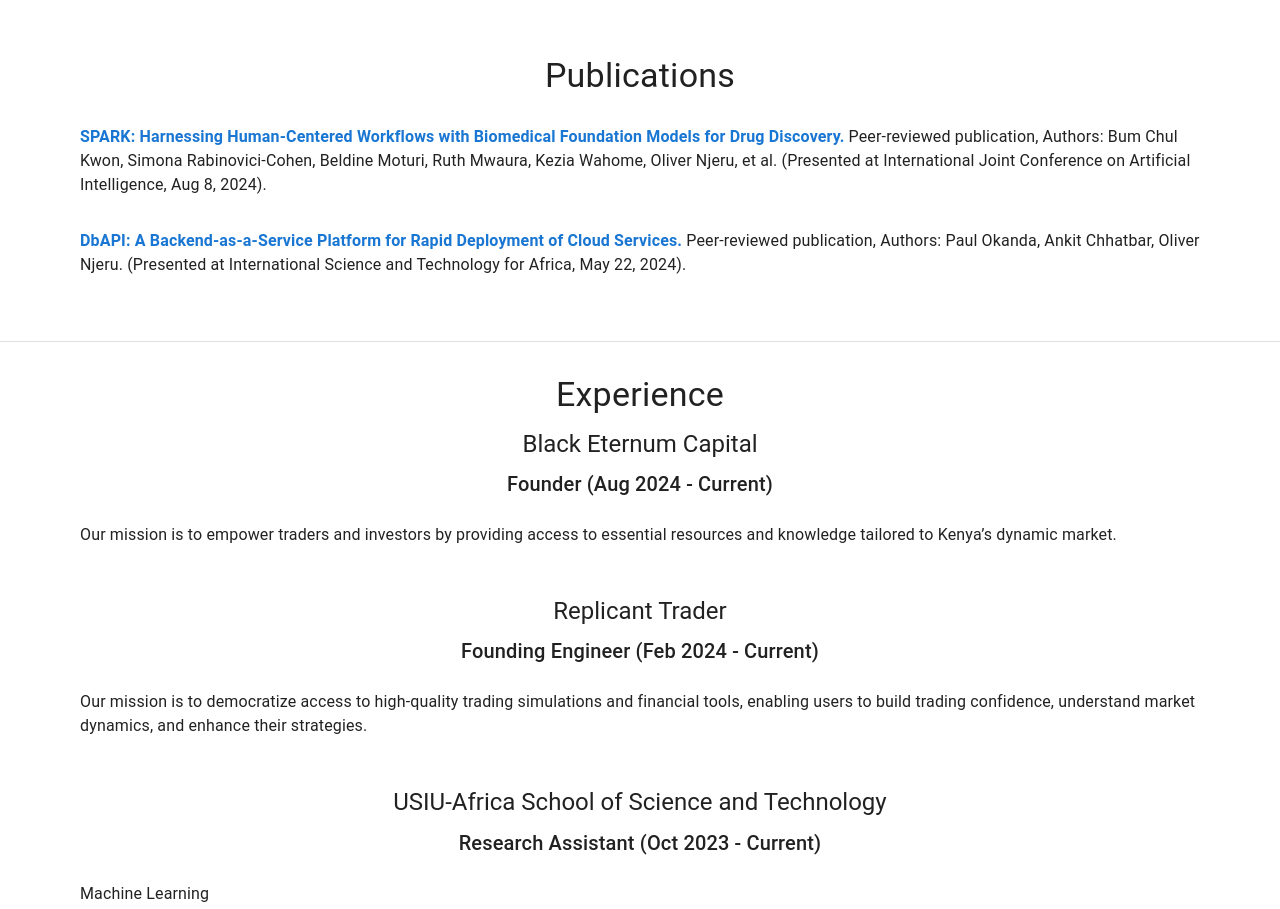
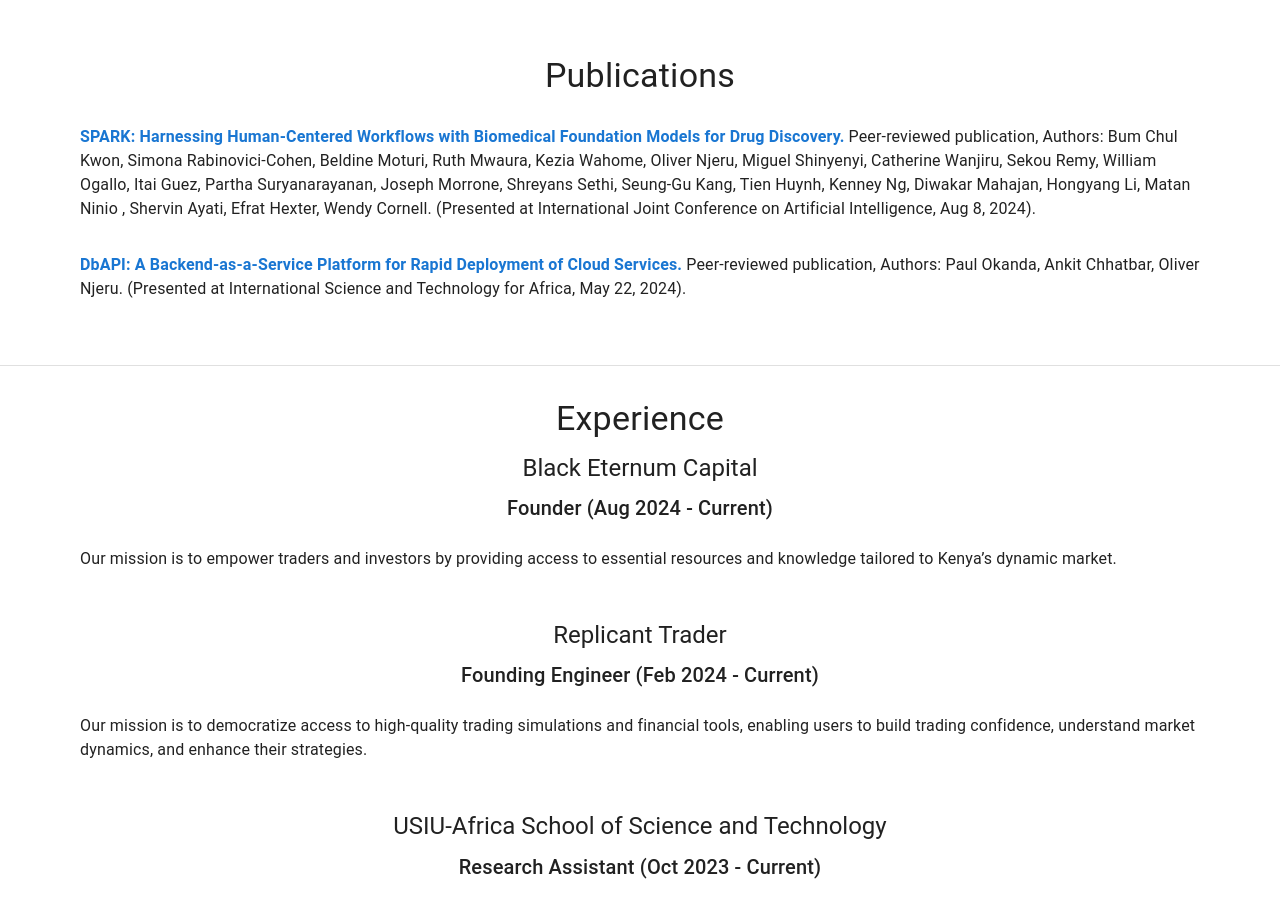
Before and after one commit to olivernjeru/olivernjeru.github.io, a React (Create React App) app: page / in a window 1280 px wide. Shown: the part 1820-2729 px from the top of the page. Built offline with nearby package versions, Linux system fonts and the light colour scheme.

Commit message:
add the rest of the SPARK authors

```diff
--- a/src/components/dataStores/EducationObject.js
+++ b/src/components/dataStores/EducationObject.js
@@ -67,7 +67,7 @@
     {
         title: "SPARK: Harnessing Human-Centered Workflows with Biomedical Foundation Models for Drug Discovery. ",
         description:
-            "Peer-reviewed publication, Authors: Bum Chul Kwon, Simona Rabinovici-Cohen, Beldine Moturi, Ruth Mwaura, Kezia Wahome, Oliver Njeru, et al.",
+            "Peer-reviewed publication, Authors: Bum Chul Kwon, Simona Rabinovici-Cohen, Beldine Moturi, Ruth Mwaura, Kezia Wahome, Oliver Njeru, Miguel Shinyenyi, Catherine Wanjiru, Sekou Remy, William Ogallo, Itai Guez, Partha Suryanarayanan, Joseph Morrone, Shreyans Sethi, Seung-Gu Kang, Tien Huynh, Kenney Ng, Diwakar Mahajan, Hongyang Li, Matan Ninio , Shervin Ayati, Efrat Hexter, Wendy Cornell.",
         link: "https://www.ijcai.org/proceedings/2024/1015.pdf",
         conference: {
             name: "International Joint Conference on Artificial Intelligence",
```
